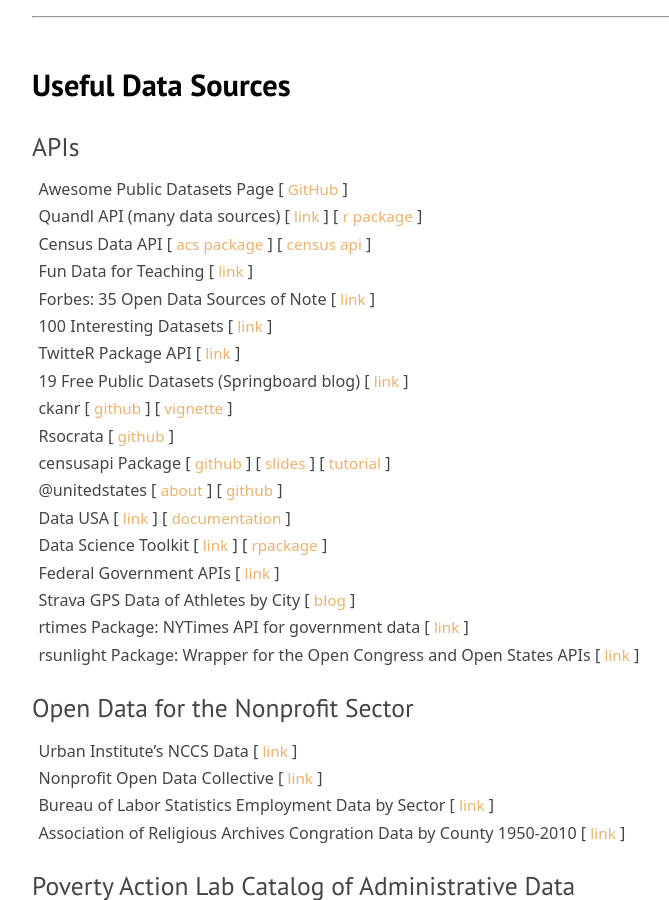
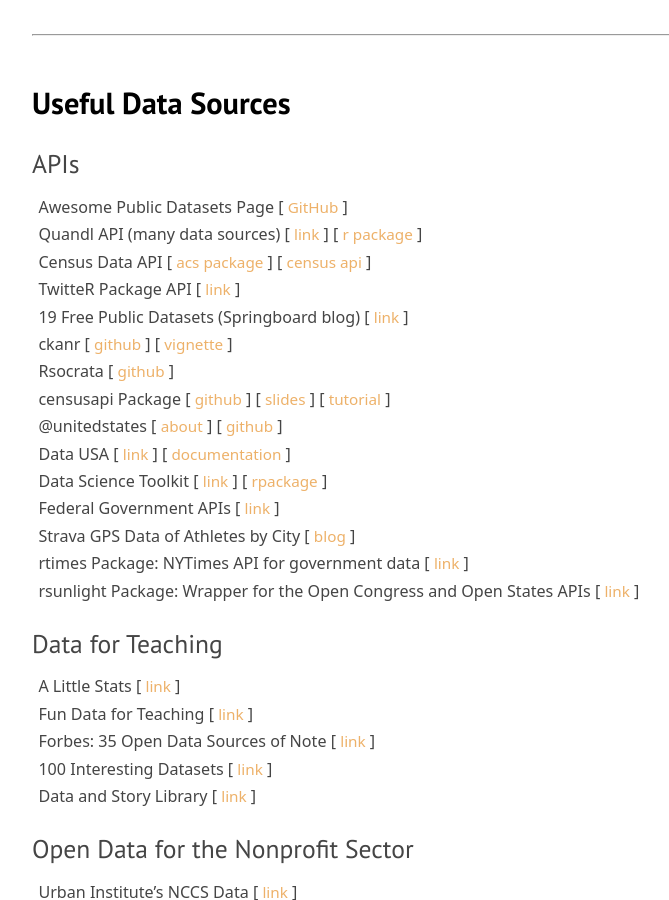
Before and after one commit to DS4PS/ds4ps.github.io, a Jekyll site: the page built from data.md, in a window 1280 px wide and 900 px high, scrolled down 2762 px. Shown: the whole window, without its empty margins (288-957 px from the left). Built offline with Jekyll 4.4.1, drawn with Linux system fonts in a browser that asks for light colours; nearby versions of some CDN libraries; library files that are not in the unit come from our copies.

Commit message:
Update data.md

```diff
--- a/data.md
+++ b/data.md
@@ -109,6 +106,15 @@
 * Strava GPS Data of Athletes by City [ [blog](http://www.databrew.cc/posts/strava.html) ]
 * rtimes Package: NYTimes API for government data [ [link](https://github.com/ropengov/rtimes) ]
 * rsunlight Package: Wrapper for the Open Congress and Open States APIs [ [link](https://github.com/ropengov/rsunlight) ]
+
+### Data for Teaching
+
+* A Little Stats [ [link](http://alittlestats.blogspot.com/p/data-sources.html) ]
+* Fun Data for Teaching [ [link](http://bartomeuslab.com/2016/01/21/fun-data-for-teaching-r/) ]
+* Forbes: 35 Open Data Sources of Note [ [link](http://www.forbes.com/sites/bernardmarr/2016/02/12/big-data-35-brilliant-and-free-data-sources-for-2016/#2a8d98876796) ]
+* 100 Interesting Datasets [ [link](http://rs.io/100-interesting-data-sets-for-statistics/) ]
+* Data and Story Library [ [link](https://dasl.datadescription.com/) ]
+
 
 ### Open Data for the Nonprofit Sector
 
```
Also changed, not shown: other parts of data.md (+0 -3 lines).
